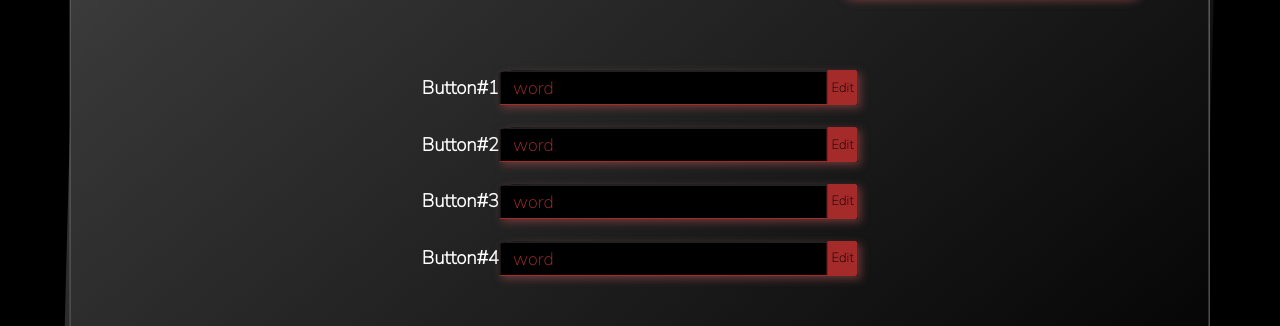
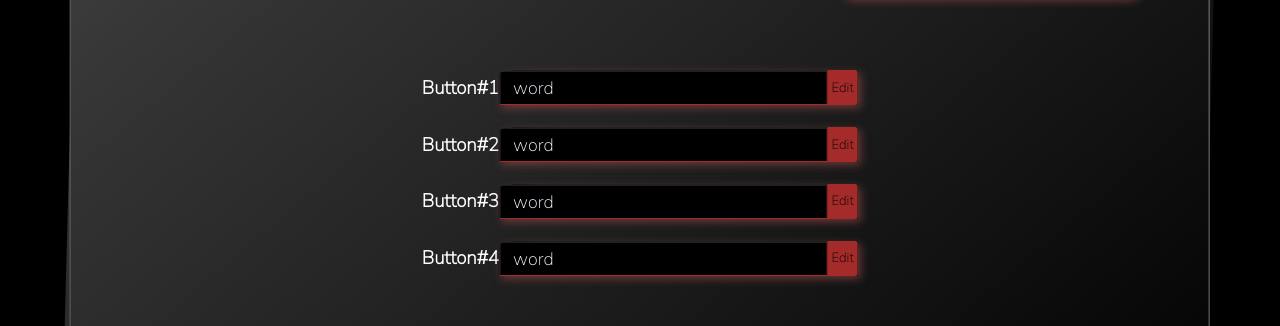
Before and after one commit to ExceedGroup14/road-communication-frontend, a React (Create React App) app: page /Edit in a window 1280 px wide. Shown: the part 258-584 px from the top of the page. Built offline with nearby package versions, Linux system fonts and the light colour scheme.

Commit message:
Add var in Word.js

```diff
--- a/src/components/Word.js
+++ b/src/components/Word.js
@@ -8,7 +8,7 @@ const Word = (props) => {
       <form>
         <input
           placeholder={props.word}
-          value={props.Newword}
+          value={props.word}
           onChange={(e) => props.setWord(e.target.value)}
         ></input>
         <button className="editbutton" onClick={props.onClick} type="submit">
--- a/src/pages/Edit.js
+++ b/src/pages/Edit.js
@@ -4,6 +4,7 @@ import Carname from "../components/Carname"
 import "./edit.css"
 
 const Edit = () => {
+  const [Words, SetWords] = useState([])
   useEffect(() => {}, [])
   return (
     <div className="outer-container">
```
